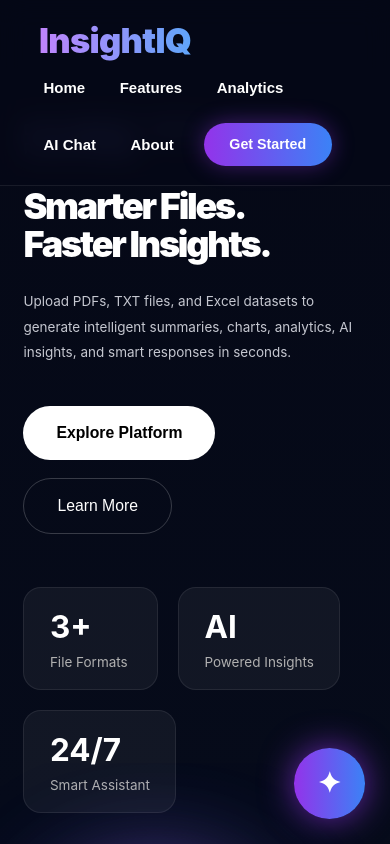
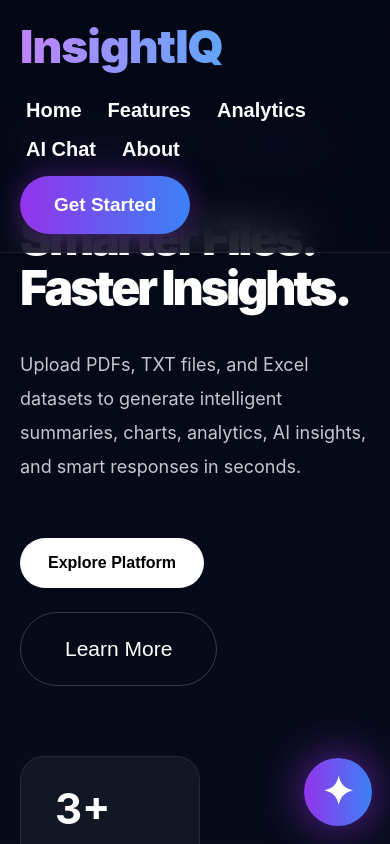
Before and after one commit to Pri-30/InsightIQ, a React app in the folder frontend/: page / in a window 390 px wide. Shown: the top 844 px of the page. Built offline with nearby package versions, Linux system fonts and the light colour scheme; the HTML template or start-up script is replaced by a standard one.

Commit message:
mobile responsive improvements

```diff
--- a/frontend/src/App.jsx
+++ b/frontend/src/App.jsx
@@ -34,6 +34,7 @@ function App() {
   const chatRef = useRef(null);
 
   const API_BASE = "https://insightiq-boi2.onrender.com";
+  const isMobile = window.innerWidth <= 768;
   // =========================
   // CLOSE CHAT ON OUTSIDE CLICK
   // =========================
@@ -200,7 +201,7 @@ function App() {
   return (
     <div
       style={{
-        zoom: "0.75",
+        zoom: isMobile ? "1" : "0.85",
         background:
           "linear-gradient(to bottom, #050816, #081122, #0b1020)",
         minHeight: "100vh",
@@ -230,7 +231,7 @@ function App() {
           style={{
             maxWidth: "1500px",
             margin: "auto",
-            padding: "26px 52px",
+            padding: isMobile ? "18px 20px" : "26px 52px",
             display: "flex",
             justifyContent: "space-between",
             alignItems: "center",
@@ -256,7 +257,7 @@ function App() {
           <div
             style={{
               display: "flex",
-              gap: "34px",
+              gap: isMobile ? "14px" : "34px",
               alignItems: "center",
               flexWrap: "wrap",
             }}
@@ -329,8 +330,10 @@ function App() {
           display: "flex",
           alignItems: "center",
           justifyContent: "space-between",
-          padding: "140px 6% 80px",
-          gap: "90px",
+          padding: isMobile
+            ? "120px 20px 60px"
+            : "140px 6% 80px",
+          gap: isMobile ? "40px" : "90px",
           flexWrap: "wrap",
         }}
       >
@@ -347,7 +350,7 @@ function App() {
               color: "#8b93ff",
               letterSpacing: "5px",
               marginBottom: "26px",
-              fontSize: "20px",
+              fontSize: window.innerWidth <= 768 ? "15px" : "20px",
               fontWeight: "700",
             }}
           >
@@ -712,7 +715,7 @@ function App() {
             background:
               "linear-gradient(to bottom right, #0b1020, #111827)",
             borderRadius: "36px",
-            padding: "70px",
+            padding: isMobile ? "24px" : "70px",
             border:
               "1px solid rgba(255,255,255,0.08)",
           }}
@@ -758,7 +761,7 @@ function App() {
               background: "#111827",
               padding: "52px",
               borderRadius: "28px",
-              fontSize: "25px",
+              fontSize: isMobile ? "16px" : "25px",
               lineHeight: "2",
               color: "#d1d5db",
               whiteSpace: "pre-wrap",
@@ -874,8 +877,8 @@ function App() {
         ref={chatRef}
         style={{
           position: "fixed",
-          bottom: "34px",
-          right: "34px",
+          bottom: isMobile ? "18px" : "34px",
+          right: isMobile ? "18px" : "34px",
           zIndex: 1000,
         }}
       >
@@ -883,7 +886,9 @@ function App() {
           <div
             style={{
               width: "min(560px, 92vw)",
-              height: "min(780px, 82vh)",
+              height: isMobile
+                ? "75vh"
+                :"min(780px, 82vh)",
               background:
                 "linear-gradient(to bottom, #0b1020, #111827)",
               border:
@@ -1036,8 +1041,8 @@ function App() {
         <button
           onClick={() => setShowChat(!showChat)}
           style={{
-            width: "94px",
-            height: "94px",
+            width: isMobile ? "68px" : "94px",
+            height: isMobile ? "68px" : "94px",
             borderRadius: "50%",
             border: "none",
             background:
@@ -1062,7 +1067,9 @@ function App() {
         id="footer"
         style={{
           marginTop: "140px",
-          padding: "100px 6%",
+          padding: isMobile
+            ? "60px 20px"
+            : "100px 6%",
           borderTop:
             "1px solid rgba(255,255,255,0.08)",
         }}
@@ -1142,14 +1149,20 @@ const navBtn = {
 };
 
 const primaryBtn = {
-  padding: "24px 44px",
+  padding:
+    window.innerWidth <= 768
+      ? "16px 28px"
+      :"24px 44px",
   borderRadius: "999px",
   border: "none",
   background: "white",
   color: "black",
   fontWeight: "700",
   cursor: "pointer",
-  fontSize: "21px",
+  fontSize:
+    window.innerWidth <= 768
+      ? "16px"
+      : "21px",
 };
 
 const secondaryBtn = {
@@ -1185,7 +1198,10 @@ const statText = {
 const featureCard = {
   background:
     "linear-gradient(to bottom right, #0b1020, #111827)",
-  padding: "50px",
+  padding:
+    window.innerWidth <= 768
+      ? "28px"
+      : "50px",
   borderRadius: "30px",
   border: "1px solid rgba(255,255,255,0.08)",
   minHeight: "320px",
```
